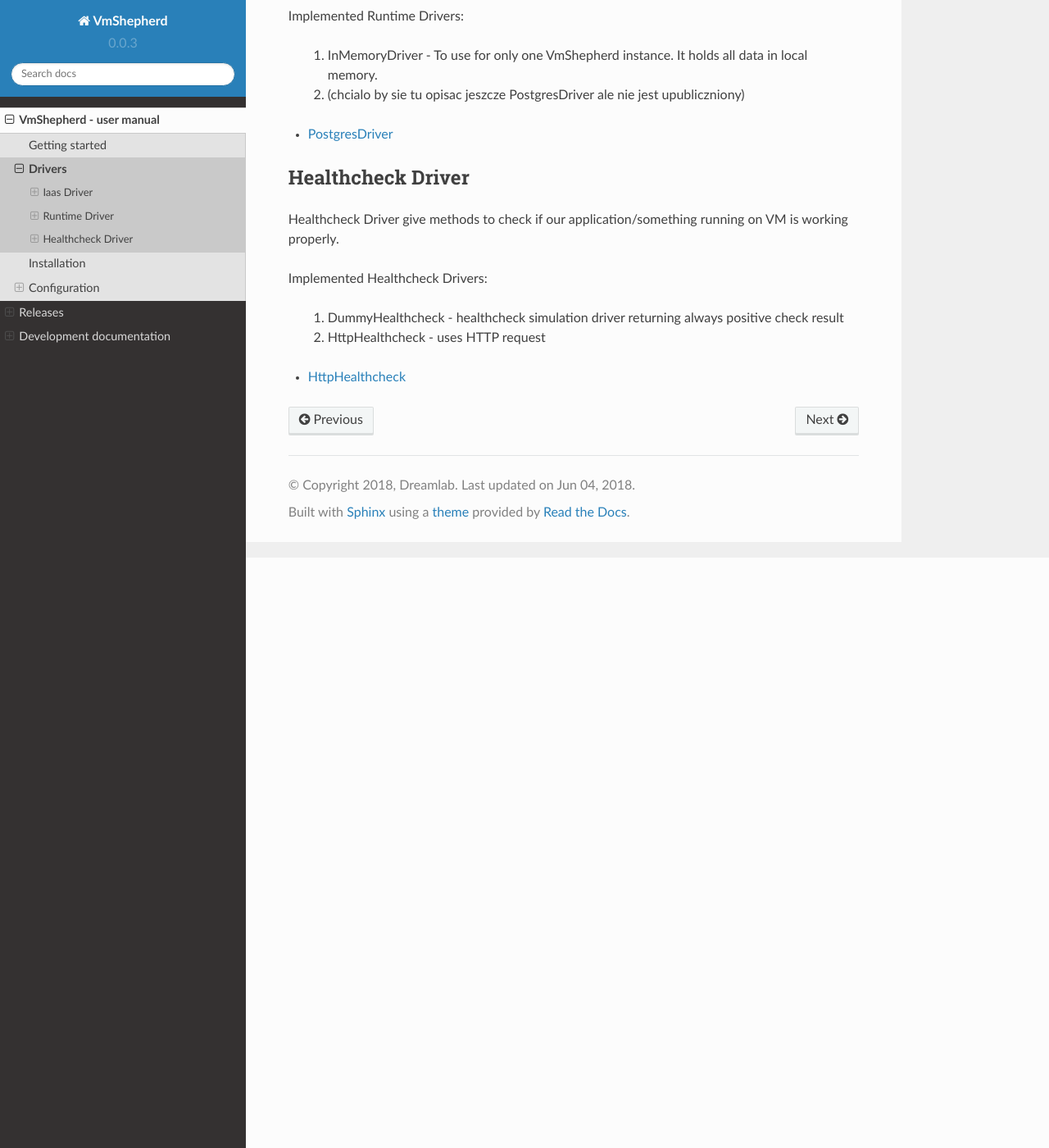
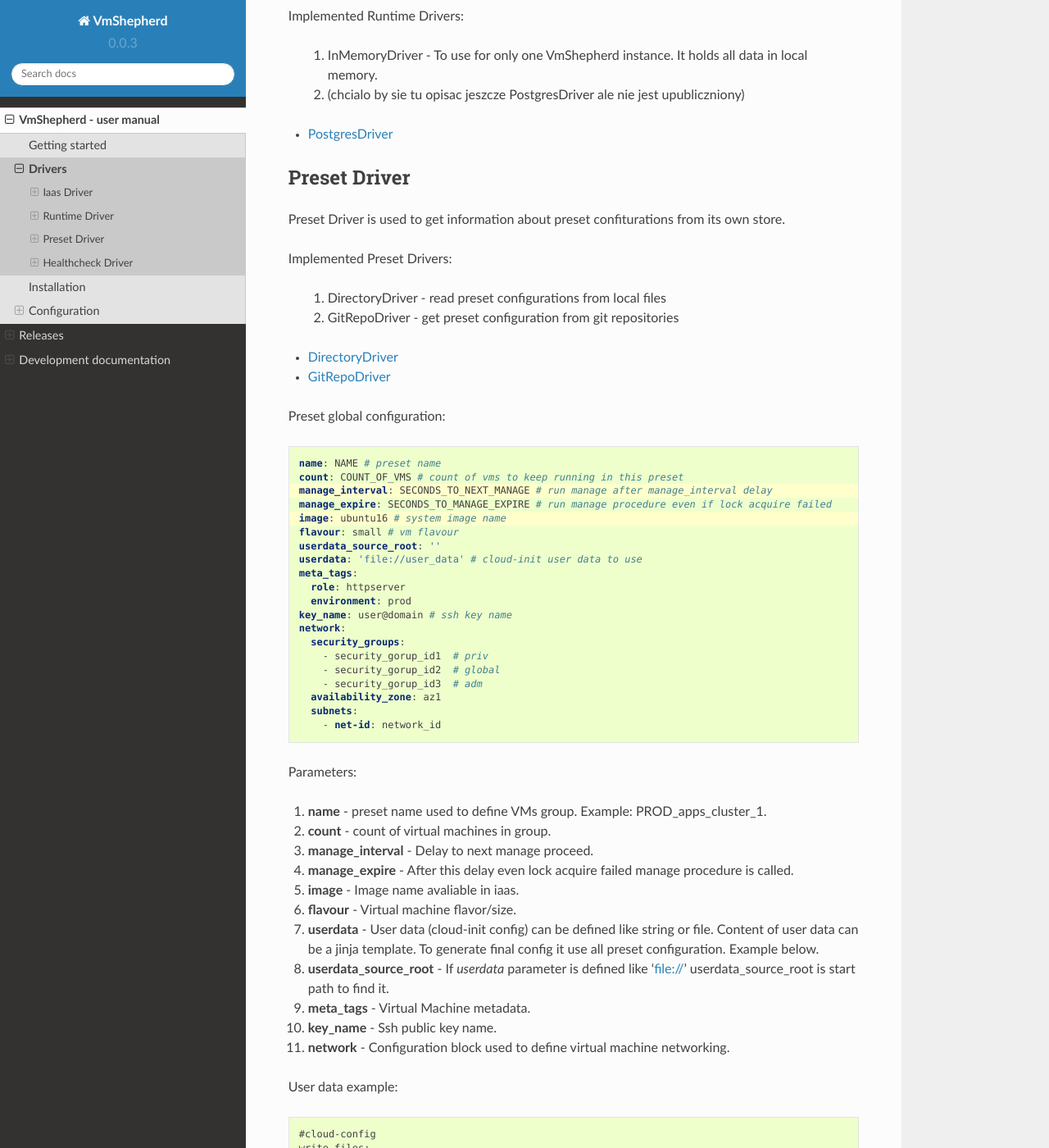
Before and after one commit to DreamLab/VmShepherd, a Sphinx documentation site: the page built from docs/user/drivers/index.rst, in a window 1280 px wide and 1400 px high, scrolled down 720 px. Shown: the whole window at 82% size. Built offline with Sphinx 7.4.7 and the Read the Docs theme 2.0.0, drawn with Linux system fonts in a browser that asks for light colours; some of the changed text lies outside the part shown.

Commit message:
add preset gitrepo and directory drivers descritpion

```diff
--- a/docs/user/drivers/healthcheck_http.rst
+++ b/docs/user/drivers/healthcheck_http.rst
@@ -25,6 +25,4 @@
 4. **path** - HTTP request paht. Default: /.
 5. **method** - HTTP request method (GET, POST, ...). Default: GET.
 6. **check_status** - Check if response status is equal to given staus. Default: 200.
-7. **terminate_heatlh_failed_delay** - Seconds to wait befor terminate VM which has failed healthcheck result.
-This parameter is used in preset dvier. Default: -1 value means that termination is skipped.
-When terminate_heatlh_failed_delay is greater than 0 VM will be terminated when time pass and check count is greater than 5.
+7. **terminate_heatlh_failed_delay** - Seconds to wait befor terminate VM which has failed healthcheck result. This parameter is used in preset dvier. Default: -1 value means that termination is skipped. When terminate_heatlh_failed_delay is greater than 0 VM will be terminated when time pass and check count is greater than 5.
--- a/docs/user/drivers/index.rst
+++ b/docs/user/drivers/index.rst
@@ -40,6 +40,77 @@
    runtime_postgresdriver
 
 
+Preset Driver
+-------------
+Preset Driver is used to get information about preset confiturations from its own store.
+
+Implemented Preset Drivers:
+
+    1. DirectoryDriver - read preset configurations from local files
+    2. GitRepoDriver - get preset configuration from git repositories
+
+
+.. toctree::
+   :maxdepth: 2
+
+   preset_directorydriver
+   preset_gitrepodriver
+
+
+Preset global configuration:
+
+.. code-block:: yaml
+   :emphasize-lines: 3,5
+
+   name: NAME # preset name
+   count: COUNT_OF_VMS # count of vms to keep running in this preset
+   manage_interval: SECONDS_TO_NEXT_MANAGE # run manage after manage_interval delay
+   manage_expire: SECONDS_TO_MANAGE_EXPIRE # run manage procedure even if lock acquire failed
+   image: ubuntu16 # system image name
+   flavour: small # vm flavour
+   userdata_source_root: ''
+   userdata: 'file://user_data' # cloud-init user data to use
+   meta_tags:
+     role: httpserver
+     environment: prod
+   key_name: user@domain # ssh key name
+   network:
+     security_groups:
+       - security_gorup_id1  # priv
+       - security_gorup_id2  # global
+       - security_gorup_id3  # adm
+     availability_zone: az1
+     subnets:
+       - net-id: network_id
+
+Parameters:
+
+1. **name** - preset name used to define VMs group. Example: PROD_apps_cluster_1.
+2. **count** - count of virtual machines in group.
+3. **manage_interval** - Delay to next manage proceed.
+4. **manage_expire** - After this delay even lock acquire failed manage procedure is called.
+5. **image** - Image name avaliable in iaas.
+6. **flavour** - Virtual machine flavor/size.
+7. **userdata** - User data (cloud-init config) can be defined like string or file. Content of user data can be a jinja template. To generate final config it use all preset configuration. Example below.
+8. **userdata_source_root** - If *userdata* parameter is defined like 'file://' userdata_source_root is start path to find it.
+9. **meta_tags** - Virtual Machine metadata.
+10. **key_name** - Ssh public key name.
+11. **network** - Configuration block used to define virtual machine networking.
+
+User data example:
+
+.. code-block:: jinja
+
+   #cloud-config
+   write_files:
+   - path: /etc/salt/grains
+     owner: root:root
+     permissions: '0744'
+     content: |
+       {% for key, value in meta_tags.items() %}
+       {{ key }}: {{ value }}
+       {% endfor %}
+
 Healthcheck Driver
 ------------------
 Healthcheck Driver give methods to check if our application/something running on VM is working properly.
--- /dev/null
+++ b/docs/user/drivers/preset_directorydriver.rst
@@ -0,0 +1,5 @@
+===============
+DirectoryDriver
+===============
+
+DirectoryDriver get files with ".conf" extention from **path** directory defined in configuration.
--- /dev/null
+++ b/docs/user/drivers/preset_gitrepodriver.rst
@@ -0,0 +1,21 @@
+=============
+GitRepoDriver
+=============
+
+GitRepoDriver get preset configurations from git repository.
+For now supports only public repositories.
+
+Main configuration:
+
+.. code-block:: yaml
+   :emphasize-lines: 3,5
+
+   repositories:
+     presets1: http://gitrepo.local/presets1.git
+     presets2: http://gitrepo.local/presets2.git
+   clone_dir: /tmp/clonedir
+
+Parameters:
+
+1. **repositories** - List of repositories with preset configurations. One repository can hold more than one preset configuration.
+2. **clone_dir** - directory to clone git repositories. Default: *tempdir*/vmshepherd.
```
